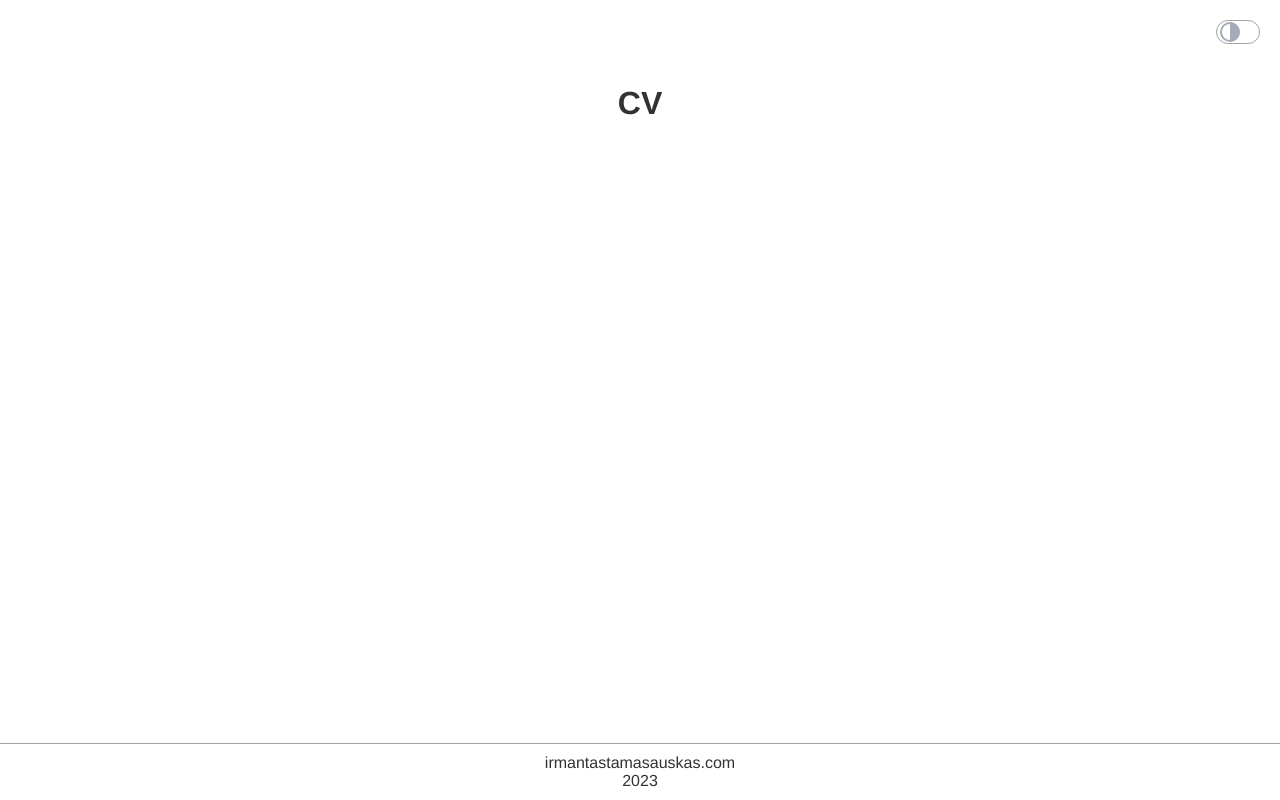
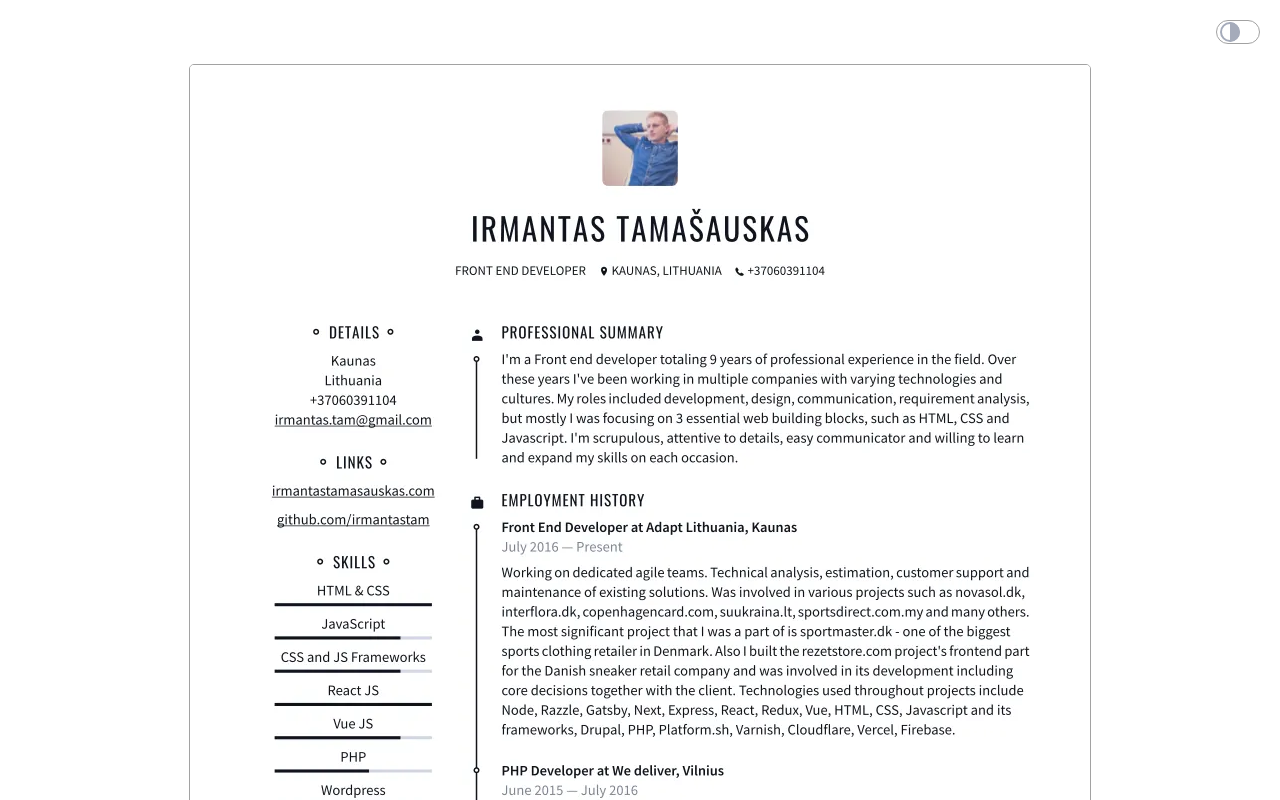
Before and after one commit to irmantastam/vue-vercel, a Vue app: page /resume in a window 1280 px wide. Shown: the top 800 px of the page. Built offline with nearby package versions, Linux system fonts and the light colour scheme.

Commit message:
Upload resume as an image

```diff
--- a/src/views/ResumeView.vue
+++ b/src/views/ResumeView.vue
@@ -1,6 +1,11 @@
 <template>
   <div class="resume">
-    <h1>CV</h1>
+    <img
+      class="image"
+      alt="Irmantas Tamašauskas resume"
+      title="Irmantas Tamašauskas resume"
+      src="../assets/Irmantas_Tamašauskas_CV.webp"
+    />
   </div>
 </template>
 
@@ -17,4 +22,10 @@ export default {
 .resume {
   margin: 0 20px 20px;
 }
+
+.image {
+  max-width: 100%;
+  border-radius: 5px;
+  border: 1px solid var(--secondary-color);
+}
 </style>
```
Also changed, not shown: src/assets/Irmantas_Tamašauskas_CV.webp (added).
